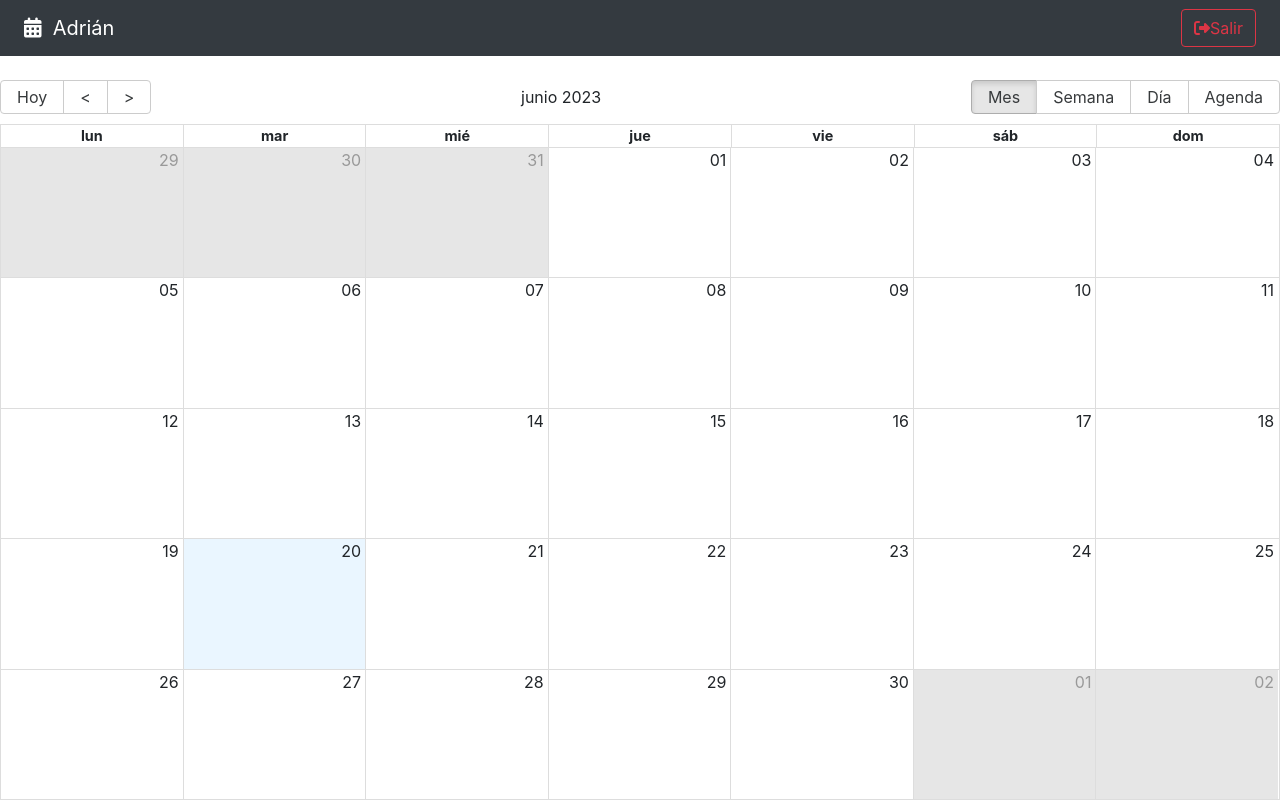
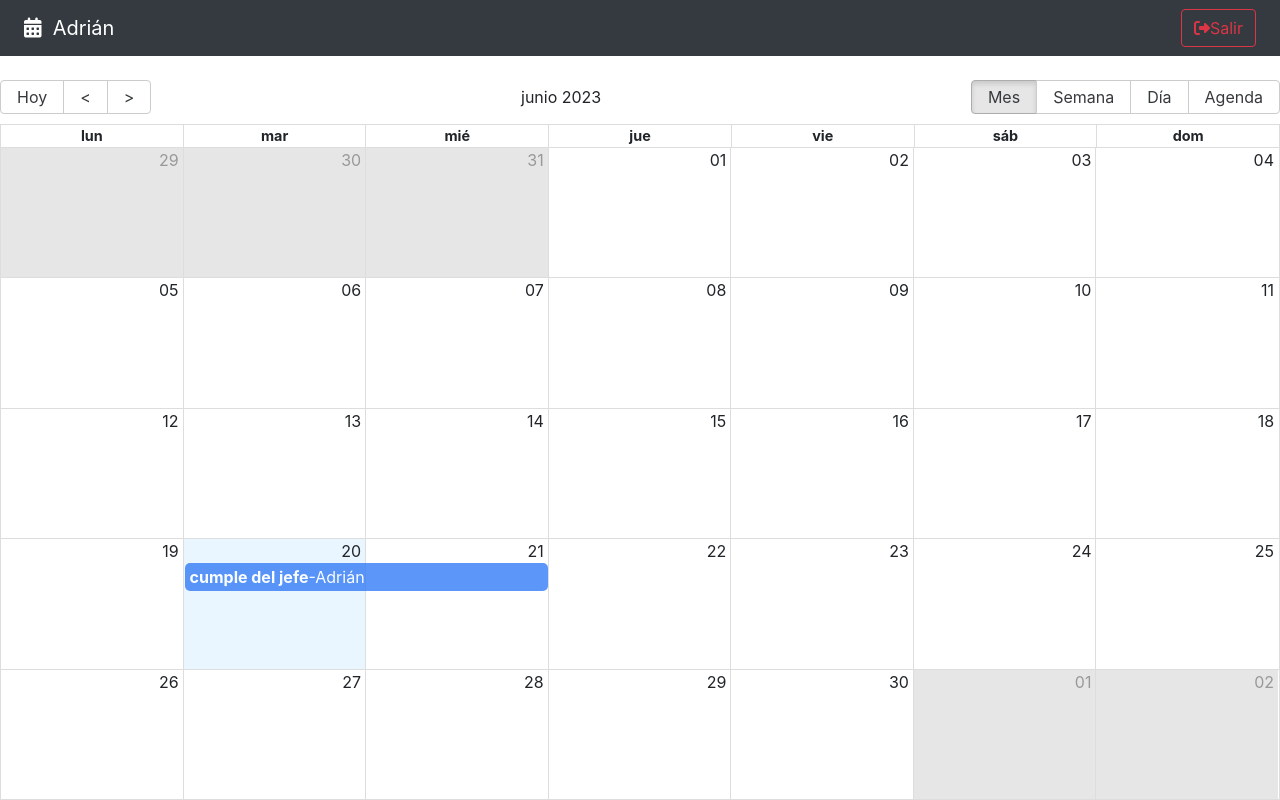
Before and after one commit to adrianpede/calendar, a React (Vite) app: page / in a window 1280 px wide. Built offline with nearby package versions, Linux system fonts and the light colour scheme.

Commit message:
Personalizar el cuadro de evento

```diff
--- /dev/null
+++ b/src/calendar/components/CalendarEvent.jsx
@@ -0,0 +1,13 @@
+
+export const CalendarEvent = ({event}) => {
+
+  const {title, user} = event;
+
+
+  return (
+    <>
+        <strong>{title}</strong>
+        <span>-{user.name}</span>
+    </>
+  )
+}
--- a/src/calendar/index.js
+++ b/src/calendar/index.js
@@ -1,3 +1,3 @@
-
+export * from './components/CalendarEvent'
 export * from './components/Navbar';
 export * from './pages/CalendarPage';
--- a/src/calendar/pages/CalendarPage.jsx
+++ b/src/calendar/pages/CalendarPage.jsx
@@ -3,7 +3,7 @@ import { Calendar } from 'react-big-calendar';
 import 'react-big-calendar/lib/css/react-big-calendar.css';
 
 import {addHours }from "date-fns";
-import { Navbar } from "../";
+import { Navbar, CalendarEvent } from "../";
 
 
 import { localizer, getMessagesES } from '../../helpers';
@@ -12,7 +12,7 @@ import { localizer, getMessagesES } from '../../helpers';
 const events = [{
     title:'cumple del jefe',
     notes:'hay que comprar el pastel',
-    start:'new Date()',
+    start:new Date(),
     end:addHours(new Date(), 2),
     bgColor:'#fafafa',
     user:{
@@ -24,7 +24,20 @@ const events = [{
 export const CalendarPage = () => {
 
   const eventStyleGetter = (event, start, end, isSelected) => {
-   console.log({event, start, end, isSelected });
+
+
+   const style = {
+    backgroundColor: '#347CF7',
+    borderRadius:'0 px',
+    opacity: 0.8,
+    color: 'white'
+
+   }
+
+   return {
+    style
+
+   }
 
   }
 
@@ -43,6 +56,9 @@ export const CalendarPage = () => {
         style={{ height: 'calc(100vh - 80px)' }}
         messages={getMessagesES()}
         eventPropGetter={eventStyleGetter}
+        components={{
+          event: CalendarEvent
+        }}
       />
 
     </>
```
